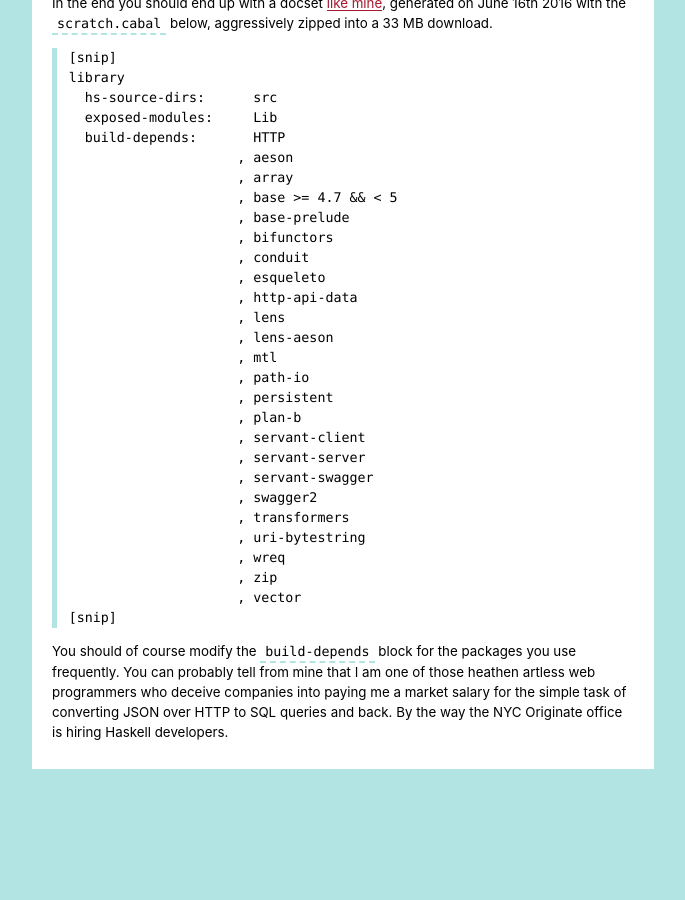
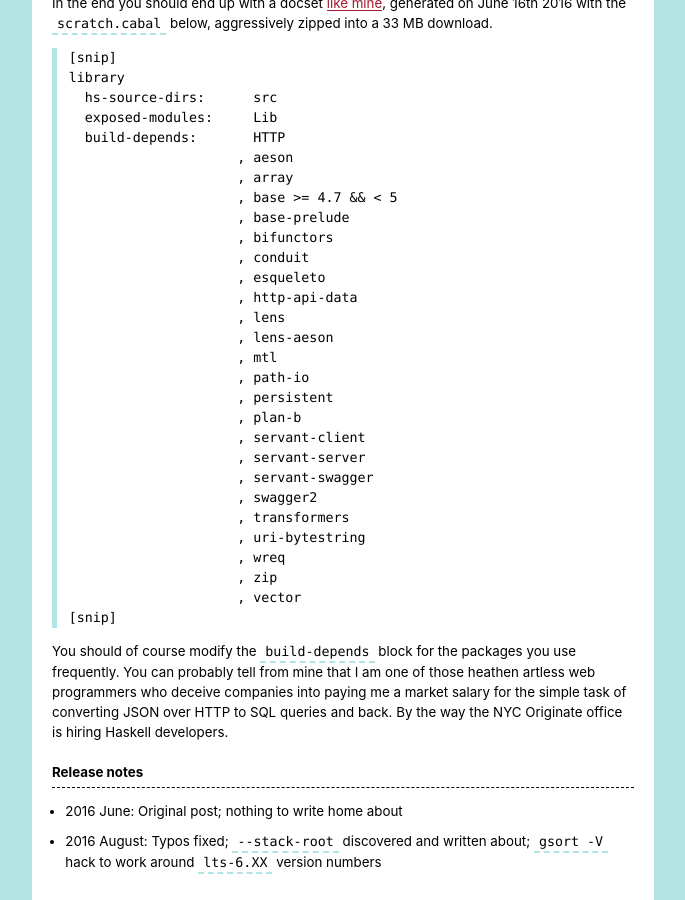
Before and after one commit to hlian/hao.codes, a Jekyll site: the page built from _posts/2016-08-30-docsets.md, in a window 1280 px wide and 900 px high, scrolled down 2541 px. Shown: the whole window, without its empty margins (0-685 px from the left). Built offline with Jekyll 4.4.1, drawn with Linux system fonts in a browser that asks for light colours; before the commit the page ends 3310 px from its top, so only the background shows below that.

Commit message:
Update 2016-08-30-docsets.md

```diff
--- a/_posts/2016-08-30-docsets.md
+++ b/_posts/2016-08-30-docsets.md
@@ -93,3 +93,9 @@ library
 ~~~
 
 You should of course modify the `build-depends` block for the packages you use frequently. You can probably tell from mine that I am one of those heathen artless web programmers who deceive companies into paying me a market salary for the simple task of converting JSON over HTTP to SQL queries and back. By the way the NYC Originate office is hiring Haskell developers.
+
+## Release notes
+
+* 2016 June: Original post; nothing to write home about
+
+* 2016 August: Typos fixed; `--stack-root` discovered and written about; `gsort -V` hack to work around `lts-6.XX` version numbers
```
